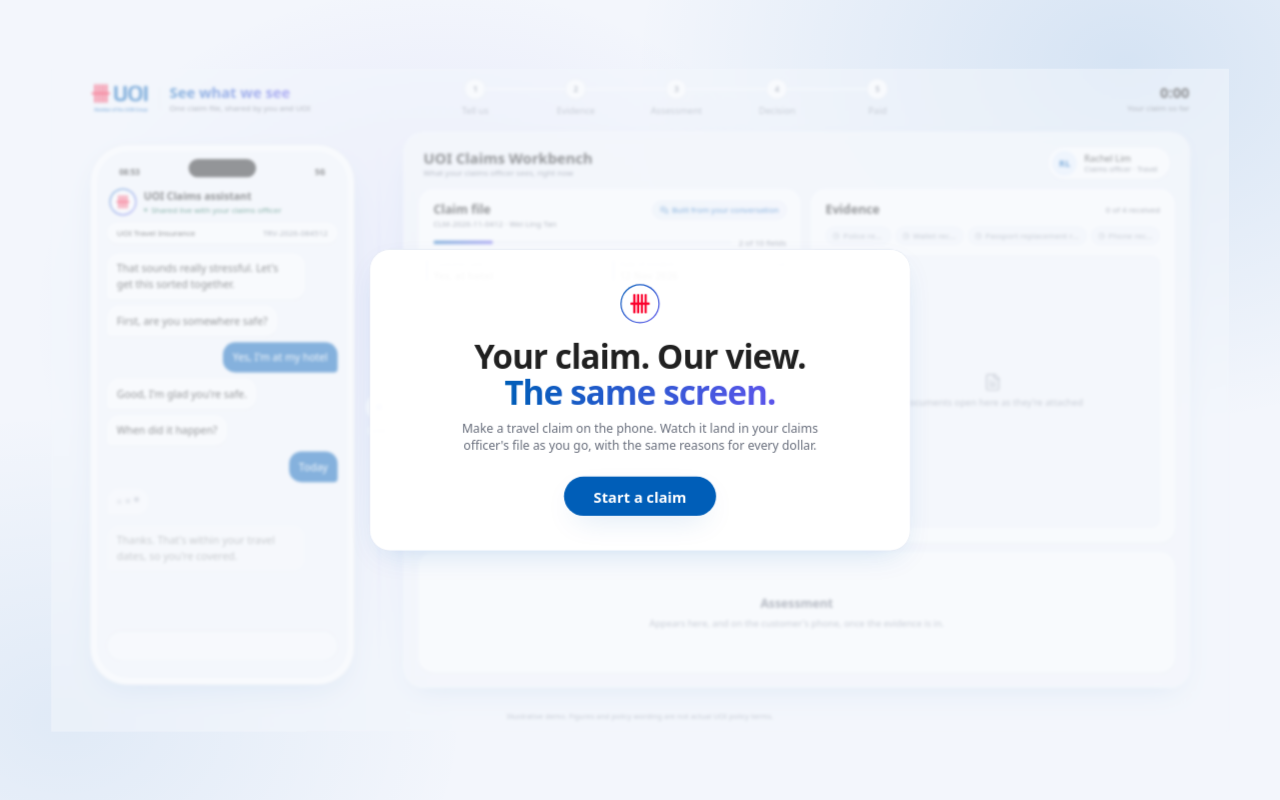
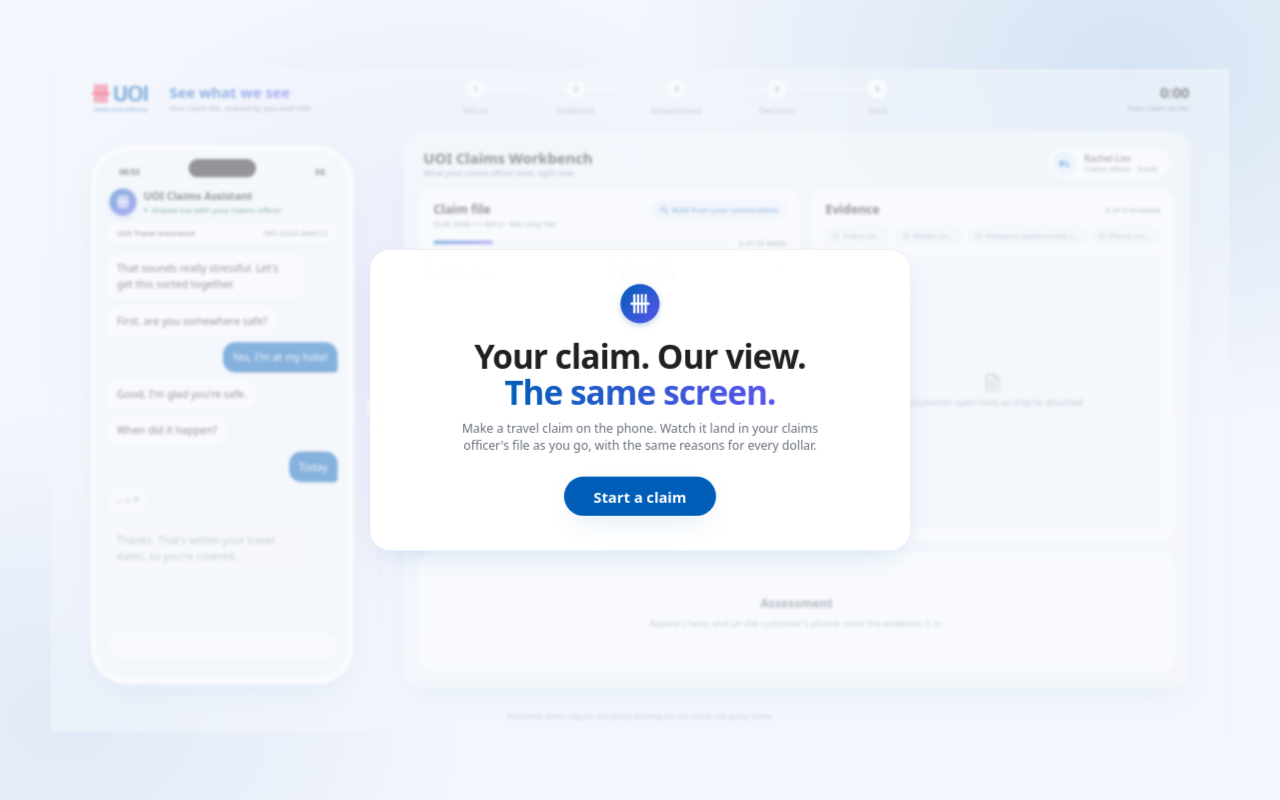
Before and after one commit to apphianeo/uoiclaims, a React (Vite) app: page / in a window 1280 px wide. Built offline with nearby package versions, Linux system fonts and the light colour scheme; a web font is replaced by a local one.

Commit message:
Assistant avatar: white UOI mark on a brand-gradient disc; title case name
Co-Authored-By: Claude Opus 5.5 <noreply@anthropic.com>
Claude-Session: https://claude.ai/code/session_01DqYUs8HdvFgMaUfTYJ5UQS

```diff
--- a/src/components/Phone/Phone.tsx
+++ b/src/components/Phone/Phone.tsx
@@ -70,7 +70,7 @@ export function Phone() {
         <div className="flex shrink-0 items-center gap-3 bg-surface px-5 pb-3 pt-3">
           <AiOrb size={44} />
           <div className="min-w-0 flex-1 leading-tight">
-            <div className="text-base font-semibold text-ink">UOI Claims assistant</div>
+            <div className="text-base font-semibold text-ink">UOI Claims Assistant</div>
             <div className="flex items-center gap-1.5 text-xs text-success">
               <span className="live-pulse h-1.5 w-1.5 rounded-full bg-success" /> Shared live with your claims officer
             </div>
--- a/src/components/Shared/Ai.tsx
+++ b/src/components/Shared/Ai.tsx
@@ -1,17 +1,15 @@
 import type { LucideIcon } from "lucide-react";
 import { cn } from "@/lib";
-import mark from "@/assets/uoi-mark.png";
+import mark from "@/assets/uoi-mark-white.png";
 
-/** The assistant's avatar: the UOI mark in a white disc with a thin brand-gradient ring. */
+/** The assistant's avatar: the white UOI mark on a brand blue-purple disc. */
 export function AiOrb({ size = 40, className }: { size?: number; className?: string }) {
   return (
     <span
-      className={cn("grid shrink-0 place-items-center rounded-full p-[2px]", className)}
+      className={cn("grid shrink-0 place-items-center rounded-full shadow-[0_4px_12px_-4px_rgb(0_94_184/0.5)]", className)}
       style={{ width: size, height: size, background: "linear-gradient(135deg, rgb(var(--ai-1)), rgb(var(--ai-2)))" }}
     >
-      <span className="grid h-full w-full place-items-center rounded-full bg-page">
-        <img src={mark} alt="" draggable={false} style={{ width: size * 0.5, height: size * 0.5 }} />
-      </span>
+      <img src={mark} alt="" draggable={false} style={{ width: size * 0.5, height: size * 0.5 }} />
     </span>
   );
 }
```
Also changed, not shown: src/assets/uoi-mark-white.png (added).
